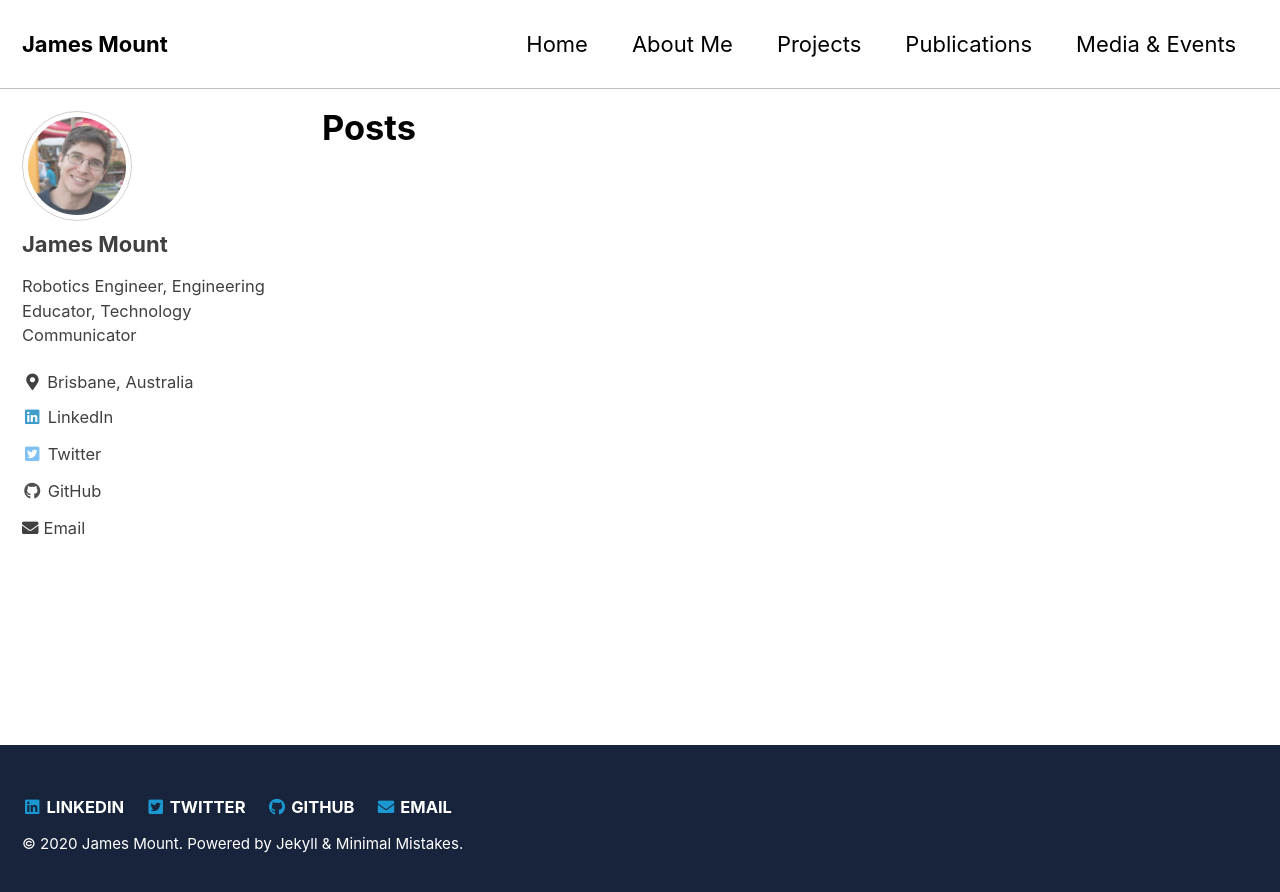
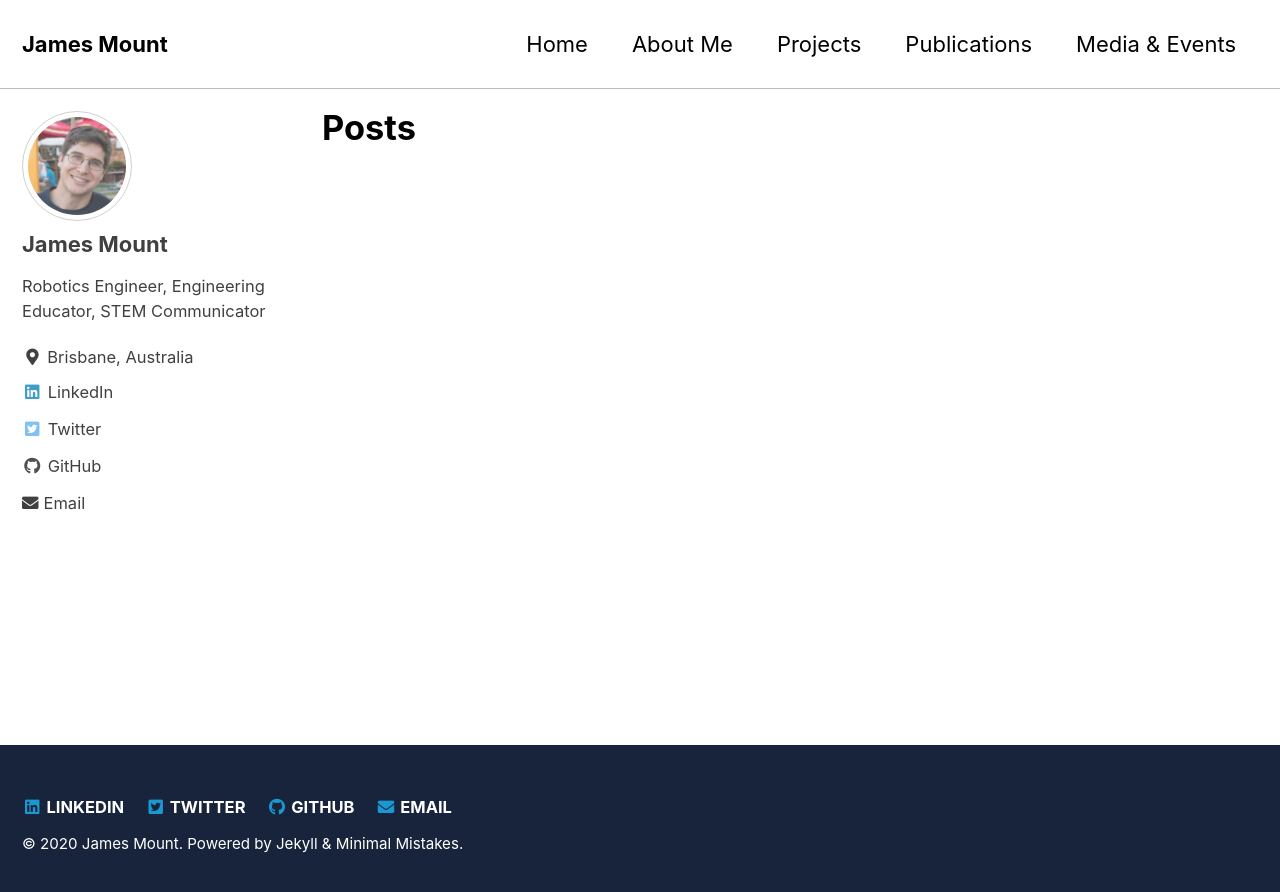
Before and after one commit to doriantsai/doriantsai.github.io, a Jekyll site: the page built from _pages/posts.md, in a window 1280 px wide. Shown: the top 892 px of the page. Built offline with Jekyll 4.4.1, drawn with Linux system fonts in a browser that asks for light colours; cached includes are drawn as plain includes.

Commit message:
Changed author sidebar.

```diff
--- a/_config.yml
+++ b/_config.yml
@@ -83,7 +83,7 @@ plugins:
 author:
   name   : "James Mount"
   avatar : "/assets/images/jm_profile.jpeg"
-  bio    : "Robotics Engineer, Engineering Educator, Technology Communicator"
+  bio    : "Robotics Engineer, Engineering Educator, STEM Communicator"
   location: "Brisbane, Australia"
   links:
     - label: "LinkedIn"
```
